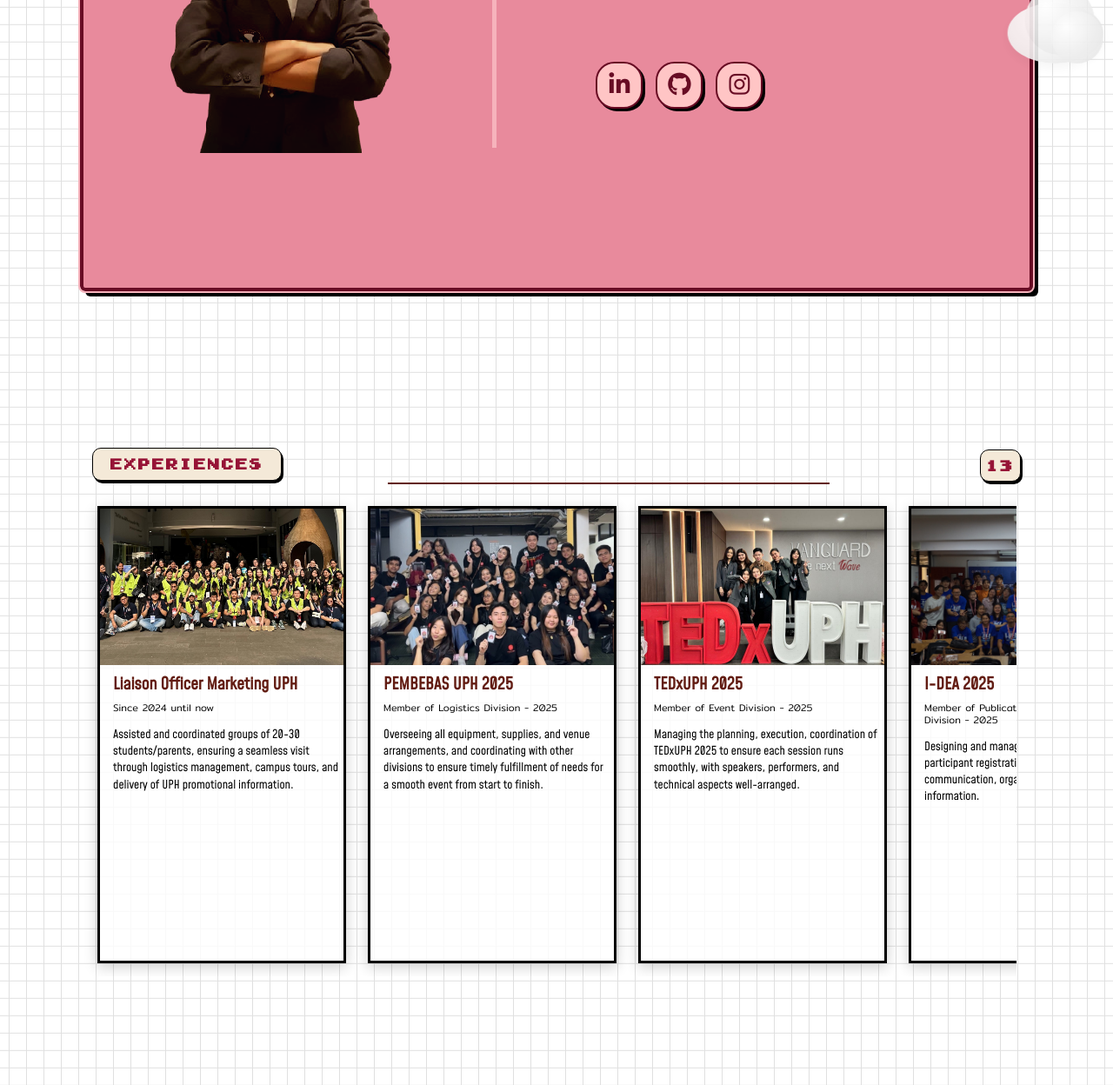
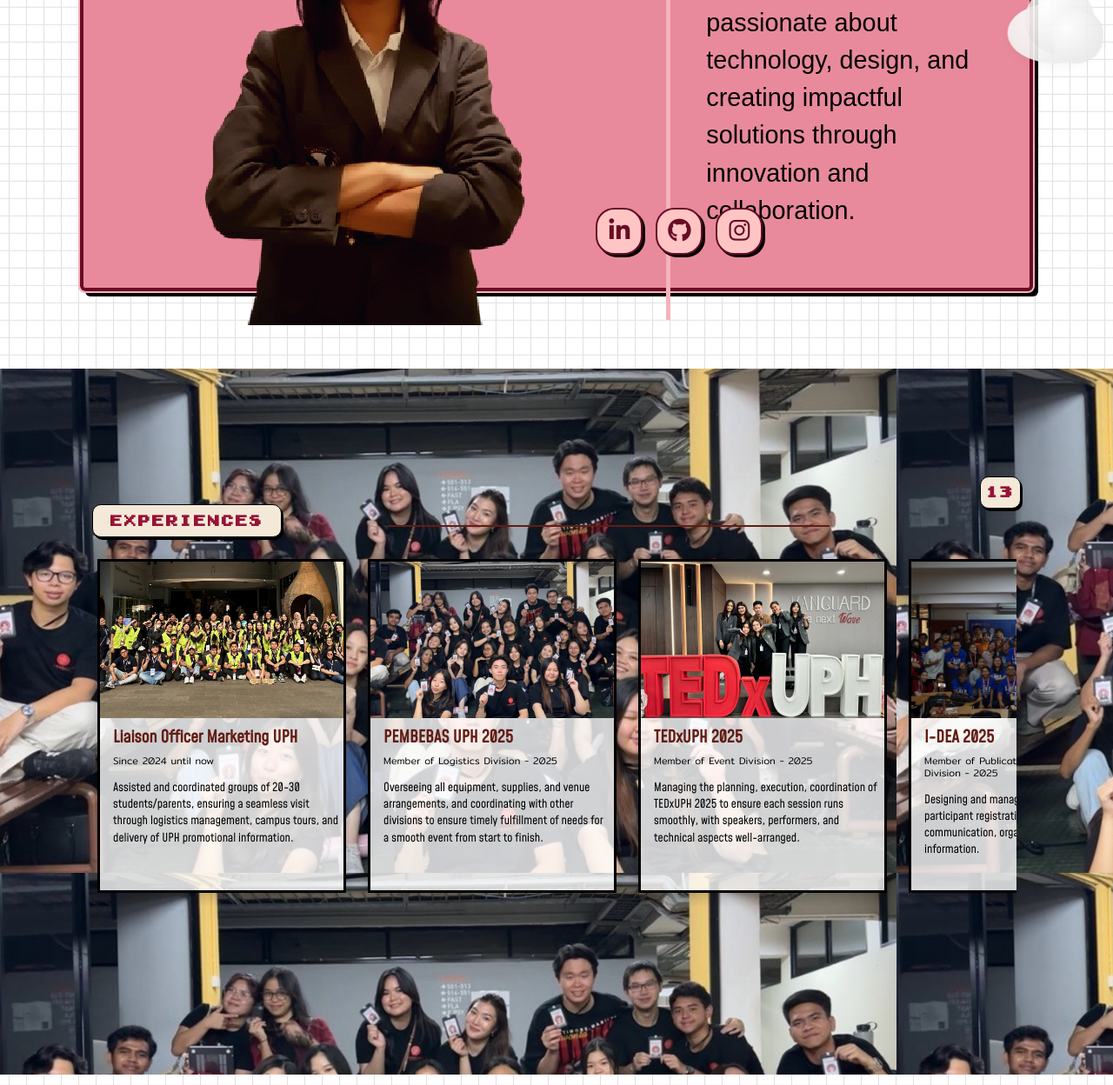
Before and after one commit to gggrc/portfolio2, a website: page public/index.html in a window 1280 px wide. Shown: the part 387-1635 px from the top of the page at 87% size. Drawn offline with nearby package versions, Linux system fonts and the light colour scheme; a web font is replaced by a local one.

Commit message:
feat: fix portfolio

```diff
--- a/package.json
+++ b/package.json
@@ -7,8 +7,8 @@
   "type": "commonjs",
   "main": "index.js",
   "scripts": {
-    "start": "npx serve .",
-    "build": "echo 'No build step required for static site'"
+  "start": "npx serve public",
+  "build": "echo 'Static site - No build required'"
   },
   "repository": {
     "type": "git",
--- a/public/index.js
+++ b/public/index.js
@@ -1,22 +1,8 @@
-//navBar
+// Nav-bar Date Time Functionality
 function updateDateTime() {
   const now = new Date();
-
   const days = ["Sun", "Mon", "Tue", "Wed", "Thu", "Fri", "Sat"];
-  const months = [
-    "Jan",
-    "Feb",
-    "Mar",
-    "Apr",
-    "May",
-    "Jun",
-    "Jul",
-    "Aug",
-    "Sep",
-    "Oct",
-    "Nov",
-    "Dec",
-  ];
+  const months = ["Jan", "Feb", "Mar", "Apr", "May", "Jun", "Jul", "Aug", "Sep", "Oct", "Nov", "Dec"];
 
   const dayName = days[now.getDay()];
   const monthName = months[now.getMonth()];
@@ -31,35 +17,36 @@ function updateDateTime() {
 
   const formatted = `${dayName} ${monthName} ${day}   ${hours}:${minutes} ${ampm}`;
 
-  document.getElementById("datetime").textContent = formatted;
+  const dateTimeEl = document.getElementById("datetime");
+  if (dateTimeEl) dateTimeEl.textContent = formatted;
 }
 
-// Jalankan saat DOM siap
+// Initializing Navbar & Scroll Interaction
 document.addEventListener("DOMContentLoaded", () => {
   updateDateTime();
   setInterval(updateDateTime, 1000);
-});
 
-document.addEventListener("DOMContentLoaded", () => {
   const navLinks = document.querySelectorAll(".nav-right li a");
   const menuToggle = document.getElementById("menu-toggle");
   const navMenu = document.querySelector(".nav-right ul");
 
-  // Klik menu → aktif langsung
+  // Mobile Menu Toggle
+  if (menuToggle && navMenu) {
+    menuToggle.addEventListener("click", () => {
+      navMenu.classList.toggle("show");
+    });
+  }
+
+  // Active Link Highlight on Click
   navLinks.forEach((link) => {
     link.addEventListener("click", function () {
       navLinks.forEach((l) => l.classList.remove("active"));
       this.classList.add("active");
-      navMenu.classList.remove("show"); // tutup dropdown setelah klik
+      if (navMenu) navMenu.classList.remove("show"); // Close responsive dropdown
     });
   });
 
-  // Toggle dropdown menu
-  menuToggle.addEventListener("click", () => {
-    navMenu.classList.toggle("show");
-  });
-
-  // Scroll spy pakai IntersectionObserver
+  // Scroll Spy with IntersectionObserver
   const sections = document.querySelectorAll("section[id]");
   const observer = new IntersectionObserver(
     (entries) => {
@@ -75,179 +62,145 @@ document.addEventListener("DOMContentLoaded", () => {
         }
       });
     },
-    { threshold: 0.6 },
+    { threshold: 0.4 } // Lowered threshold to work seamlessly on smaller screens
   );
 
-  sections.forEach((section) => {
-    observer.observe(section);
-  });
-});
+  sections.forEach((section) => observer.observe(section));
 
-document.addEventListener("DOMContentLoaded", () => {
+  // Hide Navbar on Scroll Down, Show on Scroll Up
   const navBar = document.querySelector(".retro-navbar");
   let lastScrollY = window.scrollY;
 
   window.addEventListener("scroll", () => {
     if (navBar) {
-      // Jika scroll ke bawah DAN sudah melewati 100px dari atas, sembunyikan
       if (window.scrollY > lastScrollY && window.scrollY > 100) {
         navBar.classList.add("hide");
-      }
-      // Jika scroll ke atas, tampilkan navbar
-      else if (window.scrollY < lastScrollY) {
+      } else if (window.scrollY < lastScrollY) {
         navBar.classList.remove("hide");
       }
-
       lastScrollY = window.scrollY;
     }
   });
 });
 
-//EXPERIENCES
+// EXPERIENCES DATA
 const experiences = [
   {
     img: "assets/experiences/LO.jpg",
     title: "Liaison Officer Marketing UPH",
     subtitle: "Since 2024 until now",
-    description:
-      "Assisted and coordinated groups of 20-30 students/parents, ensuring a seamless visit through logistics management, campus tours, and delivery of UPH promotional information.",
+    description: "Assisted and coordinated groups of 20-30 students/parents, ensuring a seamless visit through logistics management, campus tours, and delivery of UPH promotional information.",
   },
   {
     img: "assets/experiences/PEMBEBAS2025.jpg",
     title: "PEMBEBAS UPH 2025",
     subtitle: "Member of Logistics Division - 2025",
-    description:
-      "Overseeing all equipment, supplies, and venue arrangements, and coordinating with other divisions to ensure timely fulfillment of needs for a smooth event from start to finish.",
+    description: "Overseeing all equipment, supplies, and venue arrangements, and coordinating with other divisions to ensure timely fulfillment of needs for a smooth event from start to finish.",
   },
   {
     img: "assets/experiences/TEDxUPH2025.jpg",
     title: "TEDxUPH 2025",
     subtitle: "Member of Event Division - 2025",
-    description:
-      "Managing the planning, execution, coordination of TEDxUPH 2025 to ensure each session runs smoothly, with speakers, performers, and technical aspects well-arranged.",
+    description: "Managing the planning, execution, coordination of TEDxUPH 2025 to ensure each session runs smoothly, with speakers, performers, and technical aspects well-arranged.",
   },
   {
     img: "assets/experiences/IDEA2025.jpg",
     title: "I-DEA 2025",
     subtitle: "Member of Publication and Registration Division - 2025",
-    description:
-      "Designing and managing event publicity and participant registration through effective communication, organized systems, and timely information.",
+    description: "Designing and managing event publicity and participant registration through effective communication, organized systems, and timely information.",
   },
   {
     img: "assets/experiences/IGC2025.png",
     title: "IGC 2025",
     subtitle: "Coordinator of Publication and Registration Division - 2025",
-    description:
-      "Coordinating event promotion and registration to ensure clear communication, efficient systems, and a smooth participant experience.",
+    description: "Coordinating event promotion and registration to ensure clear communication, efficient systems, and a smooth participant experience.",
   },
   {
     img: "assets/experiences/ACS.jpg",
     title: "Informatics Showcase",
     subtitle: "Presenter - 2025",
-    description:
-      "Delivering a summary of Informatics student projects and providing a detailed explanation of the systems used, from concept to implementation.",
+    description: "Delivering a summary of Informatics student projects and providing a detailed explanation of the systems used, from concept to implementation.",
   },
   {
     img: "assets/experiences/KEYSTONE2024.jpg",
     title: "KEYSTONE 2024",
     subtitle: "Member of Publication Division - 2024",
-    description:
-      "Managing event publicity, including promotional materials, social media, information distribution, and maintaining a positive public image.",
+    description: "Managing event publicity, including promotional materials, social media, information distribution, and maintaining a positive public image.",
   },
   {
     img: "assets/experiences/STAGECREW.jpg",
     title: "Stage Crew UPH Graduation",
     subtitle: "Since 2024 until 2025",
-    description:
-      "Supporting stage management, ensuring smooth transitions during performances, and assisting with technical/logistics needs for the graduation ceremony.",
+    description: "Supporting stage management, ensuring smooth transitions during performances, and assisting with technical/logistics needs for the graduation ceremony.",
   },
   {
     img: "assets/experiences/FALCON14.jpg",
     title: "Falcon Project 14",
     subtitle: "Member of Escaperoom Division - 2024",
-    description:
-      "Responsible for designing the escape room experience, including theme development, layout planning, rule setting, and room setup to create an immersive and engaging environment.",
+    description: "Responsible for designing the escape room experience, including theme development, layout planning, rule setting, and room setup to create an immersive and engaging environment.",
   },
   {
     img: "assets/experiences/IVILLAGE2024.jpg",
     title: "I-Village 2024",
     subtitle: "Volunteer - 2024",
-    description:
-      "Preparing the materials to be presented and guiding participants during the demonstration session to try using the taught application, as an effort to support UMKM in Bencongan Village.",
+    description: "Preparing the materials to be presented and guiding participants during the demonstration session to try using the taught application, as an effort to support UMKM in Bencongan Village.",
   },
   {
     img: "assets/experiences/FALCON13.jpg",
     title: "Falcon Project 13",
     subtitle: "Coordinator Decoration Division - 2023",
-    description:
-      "Coordinated design and setup of event decor, overseeing theme implementation, spatial arrangement, and ensuring environment aligns with overall concept to create an immersive experience.",
+    description: "Coordinated design and setup of event decor, overseeing theme implementation, spatial arrangement, and ensuring environment aligns with overall concept to create an immersive experience.",
   },
   {
     img: "assets/experiences/IGC2023.jpg",
     title: "IGC 2023",
     subtitle: "Member of Publication and Registration Division - 2023",
-    description:
-      "Managed event publicity and registration processes, coordinating communication, promotional materials, and participant enrollment to ensure smooth outreach and seamless attendance.",
+    description: "Managed event publicity and registration processes, coordinating communication, promotional materials, and participant enrollment to ensure smooth outreach and seamless attendance.",
   },
   {
     img: "assets/experiences/ITRIP2024.jpg",
     title: "I-Trip 2023",
     subtitle: "Coordinator of Logistic Division - 2023",
-    description:
-      "Oversaw logistics coordination for the transport, event, managing equipment, supplies, and timely delivery to ensure smooth operations and support throughout the program.",
+    description: "Oversaw logistics coordination for the transport, event, managing equipment, supplies, and timely delivery to ensure smooth operations and support throughout the program.",
   },
 ];
 
-// CONFIG
+// RENDER EXPERIENCES
+document.addEventListener("DOMContentLoaded", () => {
   const cardsContainer = document.getElementById("cards-container");
   const experienceCount = document.getElementById("experience-count");
   const experiencesSection = document.getElementById("experiences");
 
-// Render cards
-experiences.forEach((exp, index) => {
+  if (cardsContainer) {
+    experiences.forEach((exp) => {
       const card = document.createElement("div");
       card.className = "experience-card";
 
-  const img = document.createElement("img");
-  img.className = "card-image";
-  img.src = exp.img;
-  img.alt = exp.title;
-
-  const content = document.createElement("div");
-  content.className = "card-content";
-
-  const title = document.createElement("h3");
-  title.className = "card-title";
-  title.textContent = exp.title;
-
-  const subtitle = document.createElement("p");
-  subtitle.className = "card-subtitle";
-  subtitle.textContent = exp.subtitle;
-
-  const description = document.createElement("p");
-  description.className = "card-description";
-  description.textContent = exp.description;
-
-  content.appendChild(title);
-  content.appendChild(subtitle);
-  content.appendChild(description);
-
-  card.appendChild(img);
-  card.appendChild(content);
-
+      card.innerHTML = `
+        <img class="card-image" src="${exp.img}" alt="${exp.title}" />
+        <div class="card-content">
+          <h3 class="card-title">${exp.title}</h3>
+          <p class="card-subtitle">${exp.subtitle}</p>
+          <p class="card-description">${exp.description}</p>
+        </div>
+      `;
       cardsContainer.appendChild(card);
     });
+  }
 
-experienceCount.textContent = experiences.length;
+  if (experienceCount) experienceCount.textContent = experiences.length;
 
-// Change background automatically
+  // FIXED: Menggunakan data 'experiences' agar tidak memicu ReferenceError
+  if (experiencesSection && experiences.length > 0) {
     let bgIndex = 0;
     setInterval(() => {
-  bgIndex = (bgIndex + 1) % experiencesBackground.length;
-  experiencesSection.style.backgroundImage = `url(${experiencesBackground[bgIndex].img})`;
-}, 2000);
+      bgIndex = (bgIndex + 1) % experiences.length;
+      experiencesSection.style.backgroundImage = `url(${experiences[bgIndex].img})`;
+    }, 4000); // Diperlama menjadi 4 detik agar transisi lebih smooth
+  }
+});
 
-//Skills
+// SKILLS DATA
 const techStacks = {
   Backend: [
     { name: "Node.js", img: "assets/skills/nodejs.png" },
@@ -274,11 +227,14 @@ const techStacks = {
   ],
 };
 
+// RENDER SKILLS
+document.addEventListener("DOMContentLoaded", () => {
   const tabs = document.querySelectorAll(".tab-item");
   const techGrid = document.getElementById("tech-grid");
   let activeTab = "Backend";
 
   function renderTech(tab) {
+    if (!techGrid) return;
     techGrid.innerHTML = "";
     techStacks[tab].forEach((tech) => {
       const card = document.createElement("div");
@@ -300,14 +256,14 @@ tabs.forEach((tab) => {
     });
   });
 
-// Render awal
   renderTech(activeTab);
-//Project
+});
+
+// PROJECTS DATA
 const projects = [
   {
     title: "This Portfolio",
-    description:
-      "A modern portfolio website highlighting my projects, skills, and experiences, designed for responsiveness, smooth animations, and seamless user navigation.",
+    description: "A modern portfolio website highlighting my projects, skills, and experiences, designed for responsiveness, smooth animations, and seamless user navigation.",
     role: "Developer",
     tech: "CSS, HTML, JS, Node.js",
     youtube: "https://gggrc.github.io/portfolio2/",
@@ -316,20 +272,16 @@ const projects = [
   },
   {
     title: "Photobooth Website (Ongoing)",
-    description:
-      "An interactive web application that allows users to take, customize, and download their photos directly from the browser. It features real-time camera access, fun filters, and an easy-to-use interface designed for events and personal use. Built with a responsive layout to ensure smooth performance across devices.",
+    description: "An interactive web application that allows users to take, customize, and download their photos directly from the browser. It features real-time camera access, fun filters, and an easy-to-use interface designed for events and personal use.",
     role: "UI/UX Designer and Frontend Developer",
     tech: "Figma, Node.js, Express",
-    youtube:
-      "https://www.figma.com/proto/PHlHTfhYNFNdT4Zjfu5b1Z/PROTOTYPE-PHOTOBOOTH?node-id=641-8584&p=f&t=cNClPzZeR1n3pNi0-0&scaling=contain&content-scaling=fixed&page-id=641%3A8366&starting-point-node-id=641%3A8584",
+    youtube: "https://www.figma.com/proto/PHlHTfhYNFNdT4Zjfu5b1Z/PROTOTYPE-PHOTOBOOTH?node-id=641-8584",
     image: "assets/projects/Photobooth.jpg",
-    github:
-      "https://www.figma.com/proto/PHlHTfhYNFNdT4Zjfu5b1Z/PROTOTYPE-PHOTOBOOTH?node-id=641-8584&p=f&t=cNClPzZeR1n3pNi0-0&scaling=contain&content-scaling=fixed&page-id=641%3A8366&starting-point-node-id=641%3A8584",
+    github: "https://www.figma.com/proto/PHlHTfhYNFNdT4Zjfu5b1Z/PROTOTYPE-PHOTOBOOTH?node-id=641-8584",
   },
   {
     title: "Website Database GKI Karawaci",
-    description:
-      "A personal portfolio website showcasing experiences, projects, and skills. Built with React and TypeScript, it focuses on responsive design, smooth animations, and intuitive navigation to provide a professional and modern showcase of my work.",
+    description: "A comprehensive database system designed for church community management, tracking membership attendance and logistics.",
     role: "Fullstack Developer",
     tech: "React, TypeScript, Supabase, Next.js, Node.js",
     youtube: "https://gkikarawaci.vercel.app/",
@@ -338,8 +290,7 @@ const projects = [
   },
   {
     title: "Portfolio",
-    description:
-      "A personal portfolio website showcasing experiences, projects, and skills. Built with React and TypeScript, it focuses on responsive design, smooth animations, and intuitive navigation to provide a professional and modern showcase of my work.",
+    description: "A personal portfolio website showcasing experiences, projects, and skills. Built with React and TypeScript, it focuses on responsive design.",
     role: "Software Developer",
     tech: "React, CSS, TypeScript",
     youtube: "https://gracepatricia.vercel.app/",
@@ -348,8 +299,7 @@ const projects = [
   },
   {
     title: "Prayer Link",
-    description:
-      "PrayerLink is an innovative spiritual app created to strengthen connections through the power of prayer. In a fast-paced world where many feel isolated in their struggles, with PrayerLink, prayer is no longer just a personal act—it becomes a movement of community, linking hearts, hopes, and faith in one platform.",
+    description: "PrayerLink is an innovative spiritual app created to strengthen connections through the power of prayer within a secure community platform.",
     role: "Fullstack Developer",
     tech: "T3 Stack, Next.js, tRPC, Prisma, Firebase",
     youtube: "https://youtu.be/YjrGjn3tolU",
@@ -358,8 +308,7 @@ const projects = [
   },
   {
     title: "KeyToHatch",
-    description:
-      "KeytoHatch is a simple, fun, and educational Java-based typing game that challenges your typing speed and accuracy. It features a basic GUI using Java Swing and offers three different game modes for players of all skill levels.",
+    description: "KeytoHatch is a simple, fun, and educational Java-based typing game that challenges your typing speed and accuracy using a custom Swing GUI.",
     role: "UI/UX Designer and Game Developer",
     tech: "Aseprite and Java",
     youtube: "https://youtu.be/-HQPywMF3p8",
@@ -368,8 +317,7 @@ const projects = [
   },
   {
     title: "Algorithm Visualizer",
-    description:
-      "An HTML visualizer for sorting, searching, and pathfinding with step-by-step animations, speed controls, and responsive UI for learning and comparison.",
+    description: "An HTML visualizer for sorting, searching, and pathfinding with step-by-step animations, speed controls, and responsive UI.",
     role: "Developer",
     tech: "HTML",
     youtube: "https://youtu.be/qS6g4z6CGlQ",
@@ -378,8 +326,7 @@ const projects = [
   },
   {
     title: "Random Dice",
-    description:
-      "A simple web app that generates random dice rolls with a click, featuring a clean interface and responsive design for quick and easy use.",
+    description: "A simple web app that generates random dice rolls with a click, featuring a clean interface and responsive design.",
     role: "Developer",
     tech: "HTML, CSS, JavaScript",
     youtube: "https://gggrc.github.io/RandomDice/",
@@ -388,8 +335,7 @@ const projects = [
   },
   {
     title: "Exercise Flexbox",
-    description:
-      "Learning Flexbox by building a responsive webpage layout with HTML and CSS, demonstrating various Flexbox properties and techniques for modern web design.",
+    description: "Learning Flexbox by building a responsive webpage layout with HTML and CSS, demonstrating various alignment techniques.",
     role: "Developer",
     tech: "HTML, CSS",
     youtube: "https://gggrc.github.io/exerciseFlex/",
@@ -398,6 +344,8 @@ const projects = [
   },
 ];
 
+// RENDER PROJECTS
+document.addEventListener("DOMContentLoaded", () => {
   let currentIndex = 0;
 
   const mainImg = document.querySelector(".project-main-box img");
@@ -411,8 +359,8 @@ const thumbsContainer = document.getElementById("projects-thumbs");
   const prevBtn = document.querySelector(".nav-btn.prev");
   const nextBtn = document.querySelector(".nav-btn.next");
 
-// Render main content
   function renderMain(index) {
+    if (!projects[index] || !mainImg) return;
     const proj = projects[index];
     mainImg.src = proj.image;
     mainImg.alt = proj.title;
@@ -421,21 +369,33 @@ function renderMain(index) {
     mainTech.textContent = `Tech: ${proj.tech}`;
     mainDesc.textContent = proj.description;
 
-  // Tambah link
+    if (mainLinks) {
       mainLinks.innerHTML = `
         <a href="${proj.youtube}" target="_blank" class="links">Demo</a>
         <a href="${proj.github}" target="_blank" class="links">Code</a>
       `;
     }
 
-// Render thumbnails
+    // Highlight active thumbnail
+    const thumbs = document.querySelectorAll(".thumb-card");
+    thumbs.forEach((thumb, idx) => {
+      if (idx === index) {
+        thumb.classList.add("active-thumb");
+        thumb.scrollIntoView({ behavior: 'smooth', block: 'nearest', inline: 'center' });
+      } else {
+        thumb.classList.remove("active-thumb");
+      }
+    });
+  }
+
   function renderThumbs() {
-  // Hapus dulu isi lama
-  thumbsContainer.querySelectorAll(".thumb-card").forEach((el) => el.remove());
+    if (!thumbsContainer) return;
+    thumbsContainer.innerHTML = "";
 
     projects.forEach((proj, i) => {
       const thumb = document.createElement("div");
       thumb.classList.add("thumb-card");
+
       const img = document.createElement("img");
       img.src = proj.image;
       img.alt = proj.title;
@@ -446,22 +406,24 @@ function renderThumbs() {
         renderMain(currentIndex);
       });
 
-    // PERBAIKAN: Gunakan appendChild karena nextBtn bukan anak dari thumbsContainer
       thumbsContainer.appendChild(thumb);
     });
   }
 
-// Navigasi
+  if (prevBtn) {
     prevBtn.addEventListener("click", () => {
       currentIndex = (currentIndex - 1 + projects.length) % projects.length;
       renderMain(currentIndex);
     });
+  }
 
+  if (nextBtn) {
     nextBtn.addEventListener("click", () => {
       currentIndex = (currentIndex + 1) % projects.length;
       renderMain(currentIndex);
     });
+  }
 
-// Inisialisasi
+  renderThumbs();
   renderMain(currentIndex);
-renderThumbs();
+});
--- a/public/styles/experiences.css
+++ b/public/styles/experiences.css
@@ -47,7 +47,7 @@
   color: #961336;
   padding: 8px 20px;
   font-weight: bold;
-  margin-top: -10px;
+  margin-top: 60px;
   border-radius: 10px;
   font-family: "Game";
   box-shadow: 2px 3px 0px 0px #000000;
@@ -85,7 +85,7 @@
 .experiences-section {
   position: relative;
   padding: 86px;
-  height: 73%;
+  height: 80%;
   max-width: 100vw;
   font-family: "Mohave-Regular", sans-serif;
   overflow: hidden;
@@ -115,7 +115,7 @@
   gap: 25px;
   padding: 15px;
   width: 94%;
-  height: 90%;
+  height: 60%;
   margin-left: 1%;
   scroll-behavior: smooth;
   -webkit-overflow-scrolling: touch;
--- a/public/styles/home.css
+++ b/public/styles/home.css
@@ -134,9 +134,9 @@ body {
 }
 
 .pixel-avatar {
-  width: 450px;
+  width: 650px;
   image-rendering: pixelated;
-  margin-top: -14%;
+  margin-top: -10%;
 }
 
 /* kanan */
@@ -153,7 +153,7 @@ body {
 .info {
   flex: 1;
   padding: 6% 10%;
-  font-size: 1.4rem;
+  font-size: 1.8rem;
   line-height: 1.5;
   color: black;
 }
--- a/public/styles/skills.css
+++ b/public/styles/skills.css
@@ -28,7 +28,7 @@
 
 
 .tab-content {
-  top: 100px;
+  top: 250px;
   background: #EDC496;
   padding: 2rem;
   border-radius: 16px;
@@ -37,7 +37,7 @@
   min-width: 850px;
   min-height: 230px;
   position: relative;
-  margin-bottom:50px;
+  margin-bottom:200px;
 }
 
 
```
Also changed, not shown: public/index.html (+23 -104 lines), .github/workflows/firebase-hosting-merge.yml (deleted), .github/workflows/firebase-hosting-pull-request.yml (deleted), firebase.json (deleted), vercel.json, 2 other files. Lines whose indentation alone changed are shown as unchanged.
